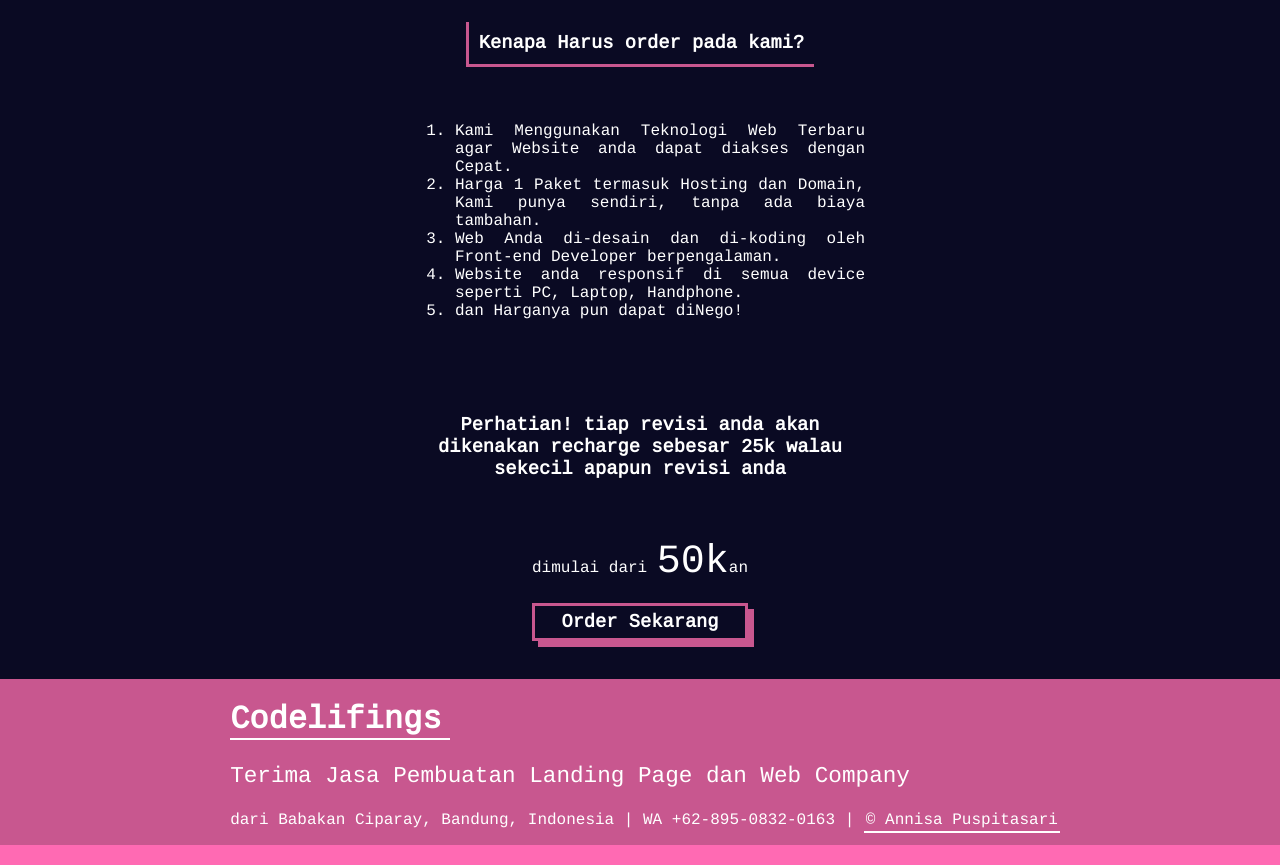
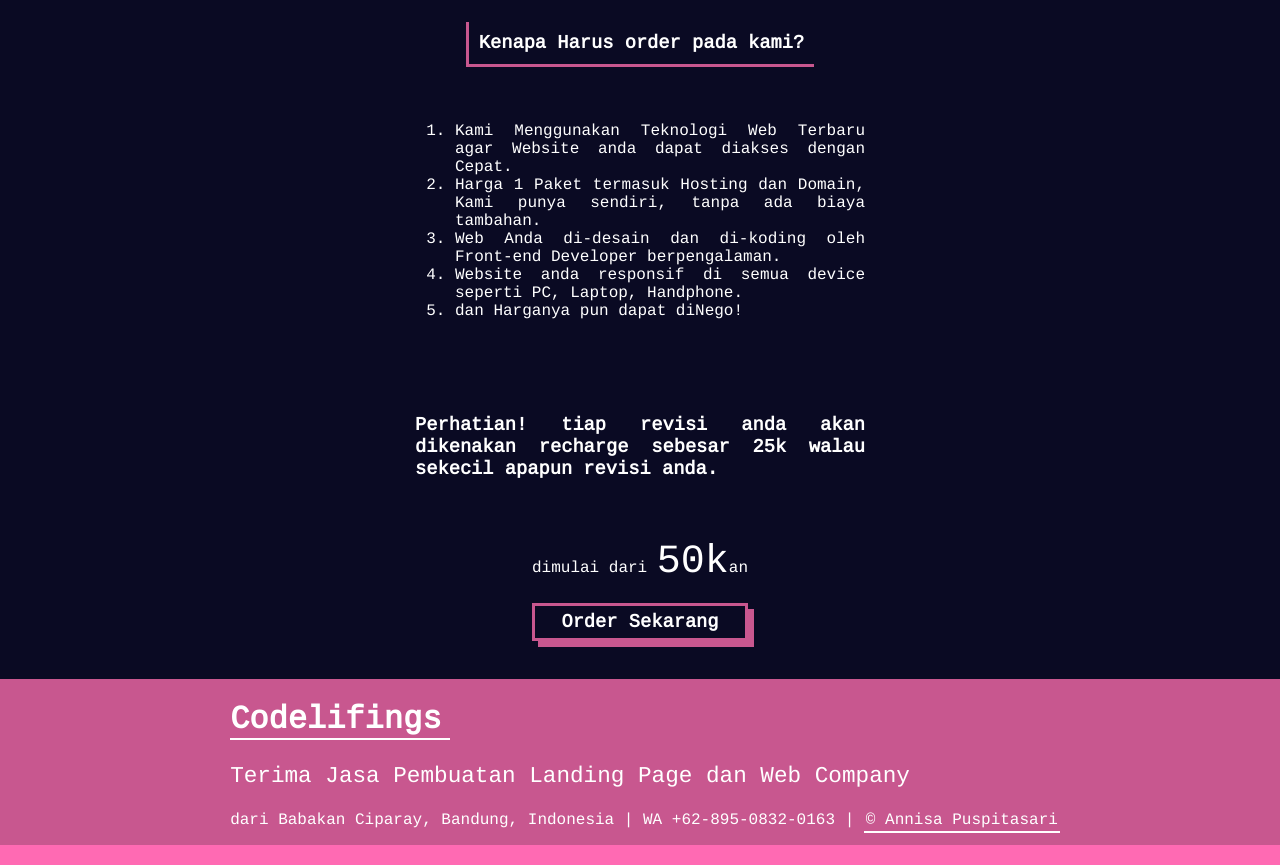
Before and after one commit to nisacodelifings/Landing-Page-Codelifings, a React app: page / in a window 1280 px wide. Shown: the part 972-1837 px from the top of the page. Built offline with nearby package versions, Linux system fonts and the light colour scheme.

Commit message:
ratain mantap

```diff
--- a/src/Warning.js
+++ b/src/Warning.js
@@ -7,7 +7,7 @@ export default function Warning() {
         <a>
           <h3>
             Perhatian! tiap revisi anda akan dikenakan recharge sebesar 25k
-            walau sekecil apapun revisi anda
+            walau sekecil apapun revisi anda.
           </h3>
         </a>
       </div>
--- a/src/styles.css
+++ b/src/styles.css
@@ -83,3 +83,6 @@ a:hover {
 .nisa:hover {
   background: #0971f1;
 }
+.warn{
+  text-align: justify;
+}
```
